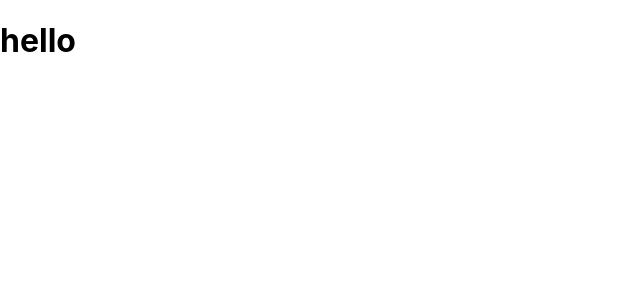
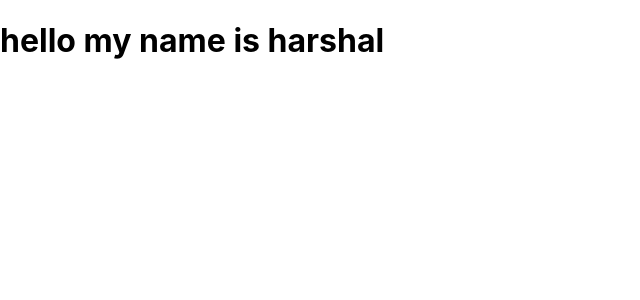
Before and after one commit to harshal-ishere/portfolio, a React (Create React App) app: page / in a window 1280 px wide. Shown: the top 300 px of the page, without its empty margins (0-640 px from the left). Built offline with nearby package versions, Linux system fonts and the light colour scheme.

Commit message:
added name

```diff
--- a/src/App.tsx
+++ b/src/App.tsx
@@ -1,7 +1,7 @@
 function App() {
   return (
     <div className="App">
-      <h1>hello</h1>
+      <h1>hello my name is harshal</h1>
     </div>
   );
 }
```
